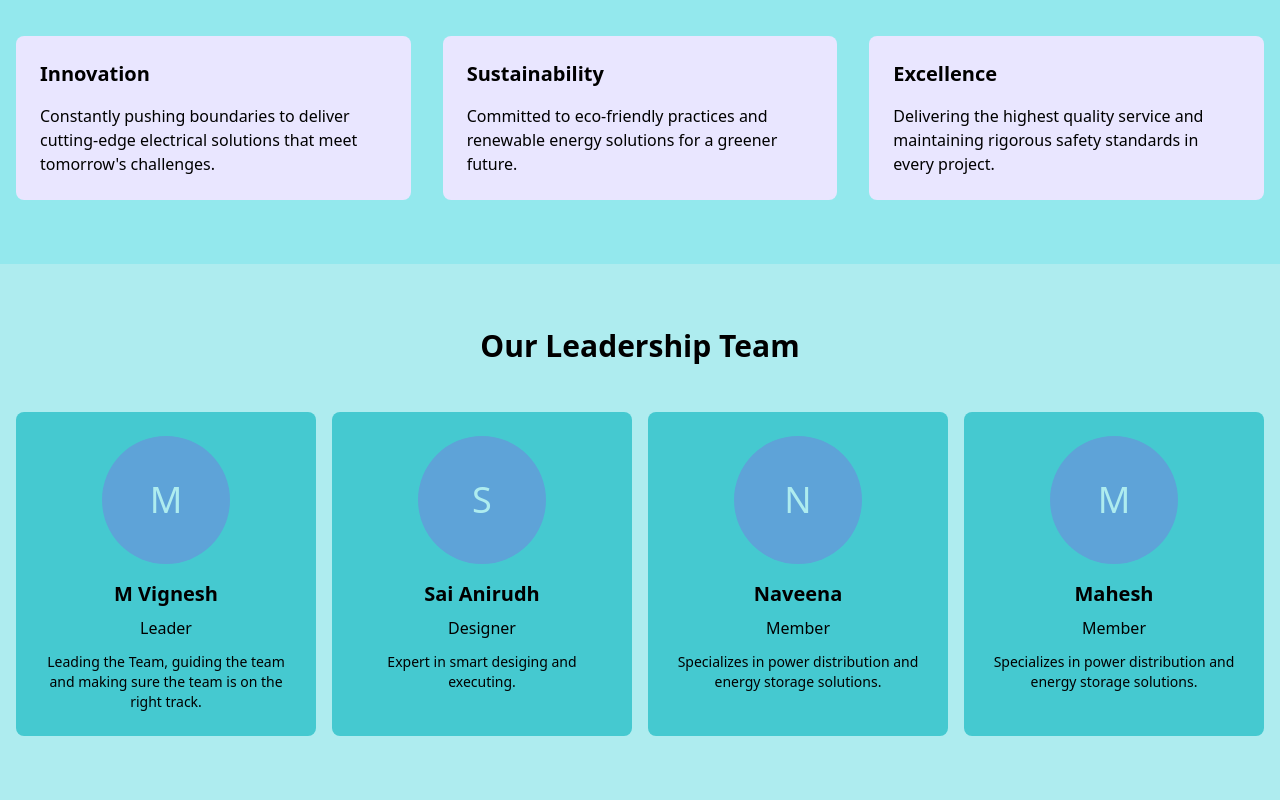
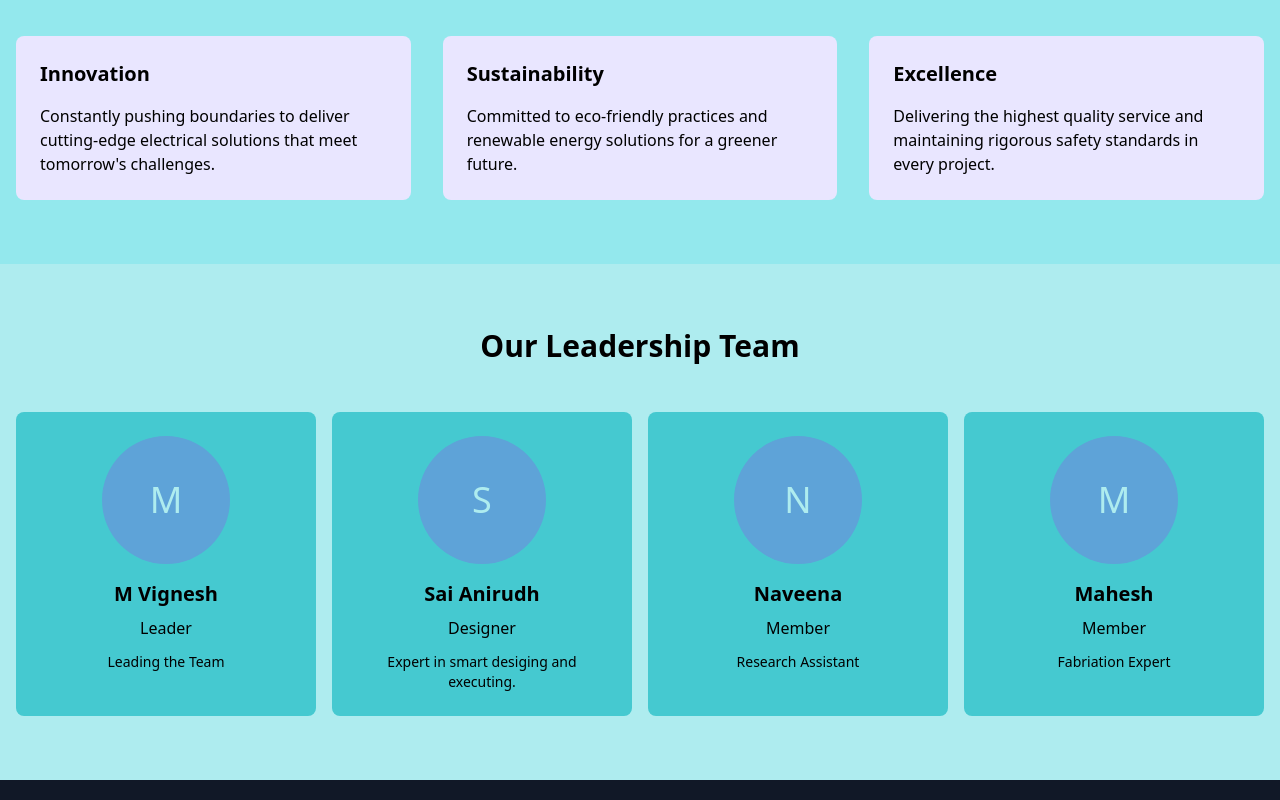
Before and after one commit to madamvignesh/voltranger, a Next.js app: page /about in a window 1280 px wide. Shown: the part 1196-1996 px from the top of the page. Built offline with nearby package versions, Linux system fonts and the light colour scheme.

Commit message:
updating about page v3

```diff
--- a/src/app/components/About/About.tsx
+++ b/src/app/components/About/About.tsx
@@ -6,7 +6,7 @@ export default function AboutSection() {
       name: 'M Vignesh',
       role: 'Leader',
       image: '/assets/images/team/team1.jpg',
-      description: 'Leading the Team, guiding the team and making sure the team is on the right track.'
+      description: 'Leading the Team'
     },
     {
       name: 'Sai Anirudh',
@@ -18,13 +18,13 @@ export default function AboutSection() {
       name: 'Naveena',
       role: 'Member',
       image: '/assets/images/team/team3.jpg',
-      description: 'Specializes in power distribution and energy storage solutions.'
+      description: 'Research Assistant'
     },
     {
       name: 'Mahesh',
       role: 'Member',
       image: '/assets/images/team/team3.jpg',
-      description: 'Specializes in power distribution and energy storage solutions.'
+      description: 'Fabriation Expert'
     }
   ];
 
--- a/src/app/components/Home/Home.tsx
+++ b/src/app/components/Home/Home.tsx
@@ -13,9 +13,9 @@ export default function HomeSection() {
   <Main>
     <div className="bg-celeste">
         <Heading className="flex md:items-center">
-            <div className="md:w-7/12 p-8 ">
+            <div className="md:w-6/12 p-8 ">
                 <h1 className="md:text-4xl md:text-left text-center font-bold text-xl">VoltRanger</h1>
-                <p className="text-justify md:text-left md:text-base text-sm">
+                <p className="text-justify md:text-base text-sm mt-5 mb-5">
                     The VoltRanger is an eco-friendly off-road electric scooter, engineered for rugged terrains.
                     Equipped with a powerful 900W motor controller and a durable AISI 4130 frame, it offers exceptional
                     performance and load-carrying capacity. Designed for low maintenance and cost-effectiveness, VoltRanger
@@ -24,9 +24,9 @@ export default function HomeSection() {
                 <button className="bg-celeste text-black px-4 py-2 rounded-md">Read More...</button>
             </div>
         </Heading>
-        <section className="bg-celeste">
+        <section className="bg-celeste mt-5">
           <div className="mx-auto px-4">
-          <h2 className="text-3xl font-bold text-center m-6">What Our VoltRanger is Capable of?</h2>
+          <h2 className="md:text-3xl font-bold text-center text-2xl md:text-left mb-5">What Our VoltRanger is Capable of?</h2>
             <div className="grid grid-cols-2 md:grid-cols-4 gap-4">
 
               <div className="p-6 rounded-lg flex flex-col items-center">
@@ -50,7 +50,7 @@ export default function HomeSection() {
         </section>
         <section className="bg-celeste">
           <div>
-            <h2 className="text-3xl font-bold text-center md:text-left text-2xl m-6">Foundation of VoltRanger</h2>
+            <h2 className="text-3xl font-bold text-center md:text-left m-6">Foundation of VoltRanger</h2>
             <div className="md:flex items-center justify-between p-5 md:space-x-8">
               <h4 className="md:w-6/12 w-full text-justify">VoltRanger was founded with a vision to revolutionize off-road mobility by combining cutting-edge
                 electric vehicle technology with sustainability. The idea was born from the need for an eco-friendly
--- a/tailwind.config.js
+++ b/tailwind.config.js
@@ -15,7 +15,7 @@ module.exports = {
         'lavender': '#E9E6FF',
         'thistle': '#93E8ED',
         'robin': '#45C9D0',
-        'ruddy': '#5EA3D8'
+        'ruddy': '#5EA3D8',
       },
       fontFamily: {
         // Add your custom fonts here
```
